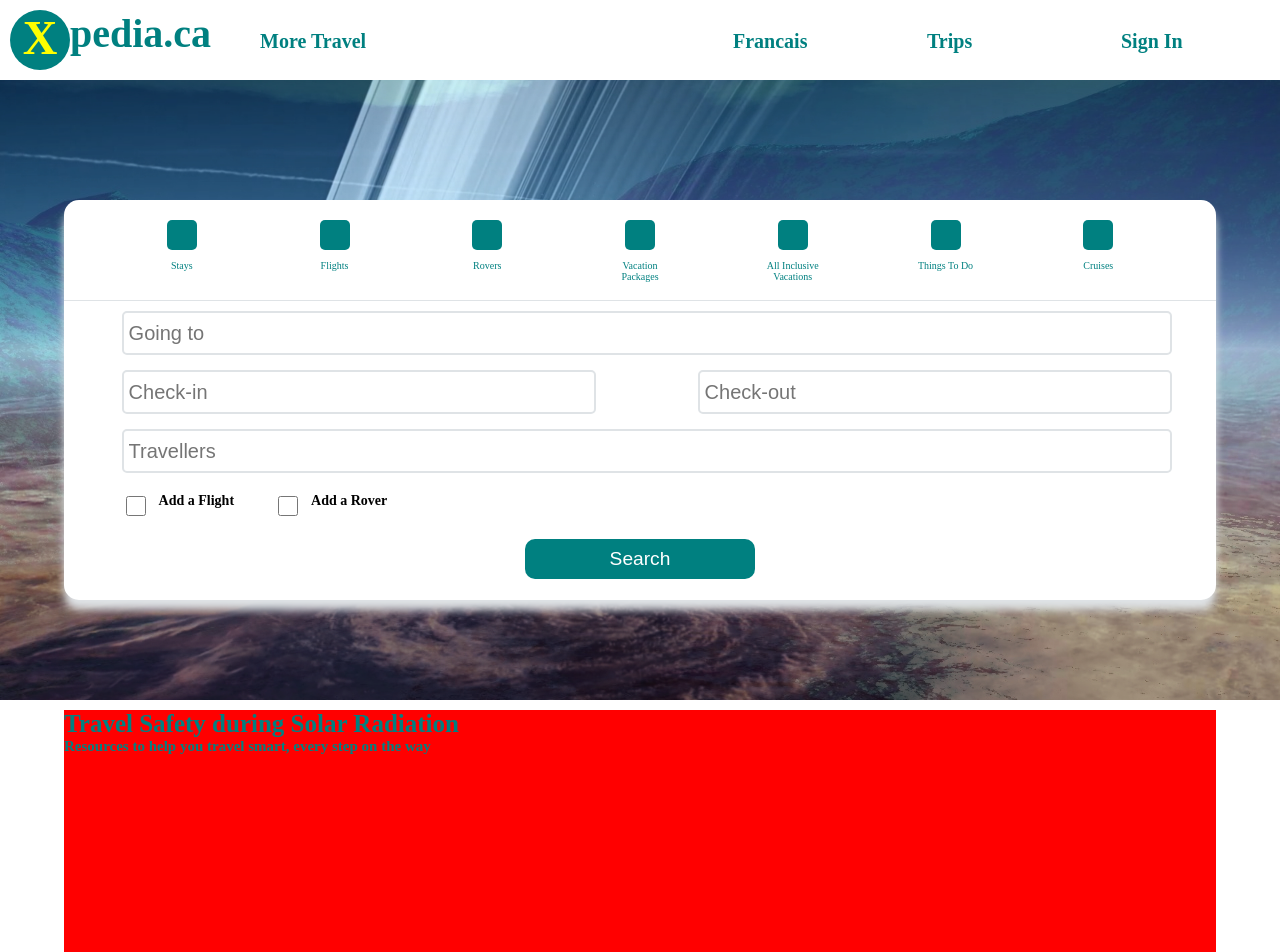
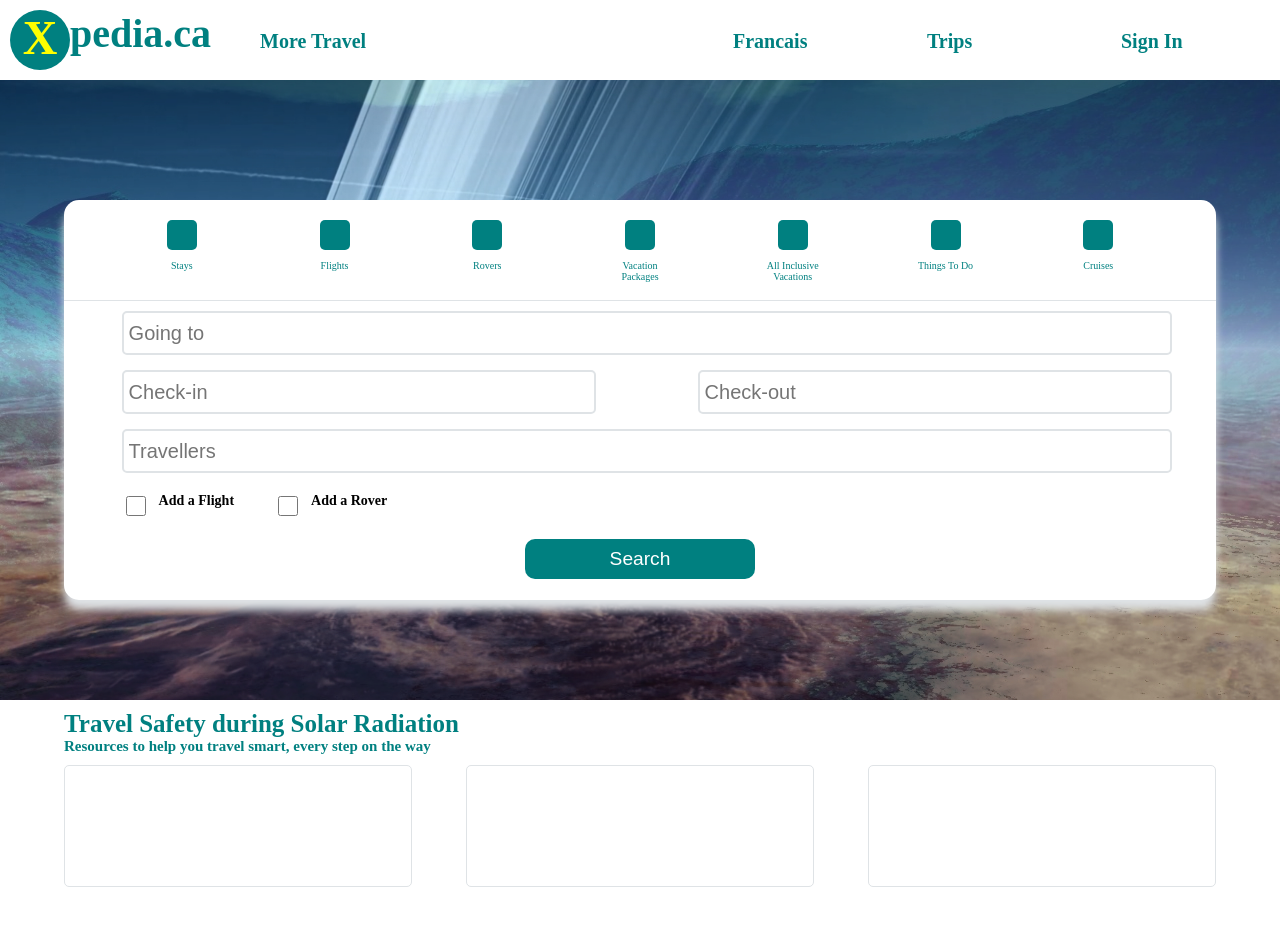
Before and after one commit to MikeTheFyke/Xpedia, a Vue app: page / in a window 1280 px wide. Shown: the top 952 px of the page. Built offline with nearby package versions, Linux system fonts and the light colour scheme; a web font is replaced by a local one.

Commit message:
Stylized Safety vue

```diff
--- a/src/components/Safety.vue
+++ b/src/components/Safety.vue
@@ -2,7 +2,11 @@
     <div id="Safety-Container">
         <h2 id="Safety-Title">Travel Safety during Solar Radiation</h2>
         <h1 id="Safety-SubTitle">Resources to help you travel smart, every step on the way</h1>
-
+        <div id="Safety-Tips-Container">
+            <div class="Safety-Tip"></div>
+            <div class="Safety-Tip"></div>
+            <div class="Safety-Tip"></div>
+        </div>
     </div>
 </template>
 
@@ -23,7 +27,7 @@ export default {
     width: 90%;
     height: 250px;
     margin: 10px 5%;
-    background-color: red;
+    background-color: transparent;
 }
 
 #Safety-Title{
@@ -40,4 +44,22 @@ export default {
     margin: 0px;
 }
 
+#Safety-Tips-Container{
+    display: flex;
+    justify-content: space-between;
+    width: 100%;
+    height: 300px;
+    margin: 10px 0px;
+}
+
+.Safety-Tip{
+    width: 30%;
+    height: 15vh;
+    background-color: white;
+    border-style: solid;
+    border-width: thin;
+    border-color: #dfe3e6;
+    border-radius: 5px;
+}
+
 </style>
```
